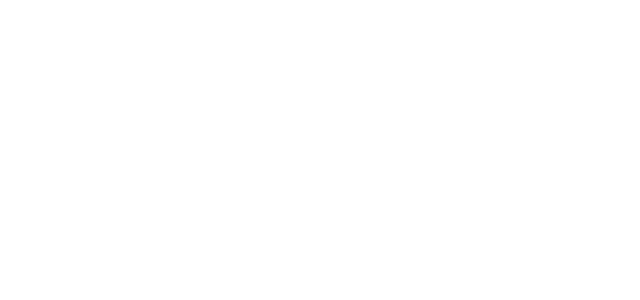
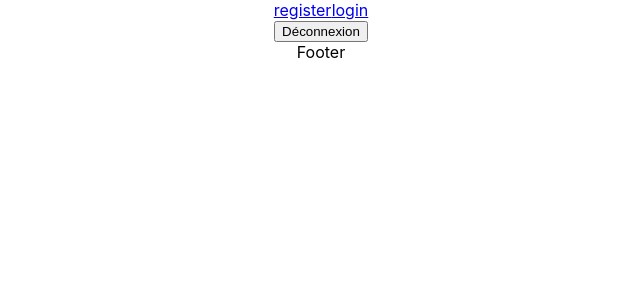
Before and after one commit to Dada-nol/Raama_front, a React (Create React App) app: page /logout in a window 1280 px wide. Before the commit this address had no page. Shown: the top 300 px of the page, without its empty margins (319-959 px from the left). Built offline with nearby package versions, Linux system fonts and the light colour scheme.

Commit message:
Add logout method

```diff
--- a/src/Router.jsx
+++ b/src/Router.jsx
@@ -1,8 +1,9 @@
 import { BrowserRouter, Route, Routes } from "react-router-dom";
 import Layout from "./components/Layout";
 import Home from "./pages/Home";
-import Register from "./pages/Register";
-import Login from "./pages/Login";
+import Register from "./components/User/Register";
+import Login from "./components/User/Login";
+import Logout from "./components/User/Logout";
 import Profil from "./pages/Profil";
 
 function Router() {
@@ -27,6 +28,7 @@
           <Route index element={<Home />}></Route>
           <Route path="/register" element={<Register />}></Route>
           <Route path="/login" element={<Login />}></Route>
+          <Route path="/logout" element={<Logout />}></Route>
           <Route path="/profil" element={<Profil />}></Route>
         </Route>
       </Routes>
--- /dev/null
+++ b/src/components/User/Logout.jsx
@@ -0,0 +1,27 @@
+import axios from "axios";
+
+function Logout() {
+  const handleRemoveUser = async (e) => {
+    try {
+      await axios.post(
+        "http://localhost:8000/api/logout",
+        {},
+        {
+          headers: { Authorization: `Bearer ${localStorage.getItem("token")}` },
+        }
+      );
+
+      localStorage.removeItem("token");
+      window.location.href = "/";
+    } catch (e) {
+      console.error("Erreur lors de la déconnexion de l'utilisateur :", e);
+    }
+  };
+  return (
+    <>
+      <button onClick={handleRemoveUser}>Déconnexion</button>
+    </>
+  );
+}
+
+export default Logout;
```
Also changed, not shown: src/components/User/Login.jsx (renamed from src/pages/Login.jsx), src/components/User/Register.jsx (renamed from src/pages/Register.jsx).
